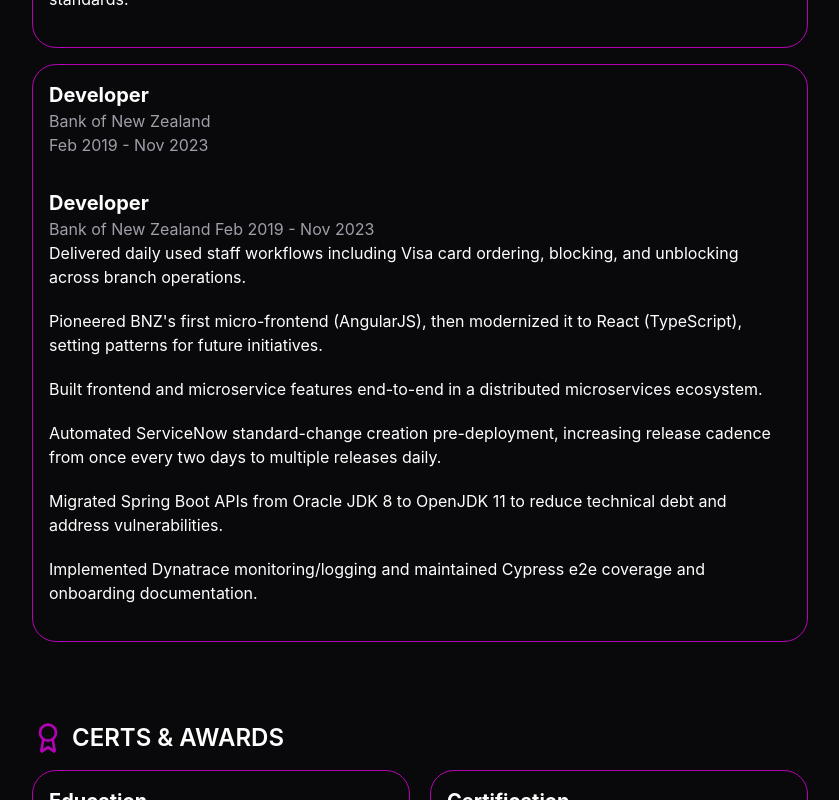
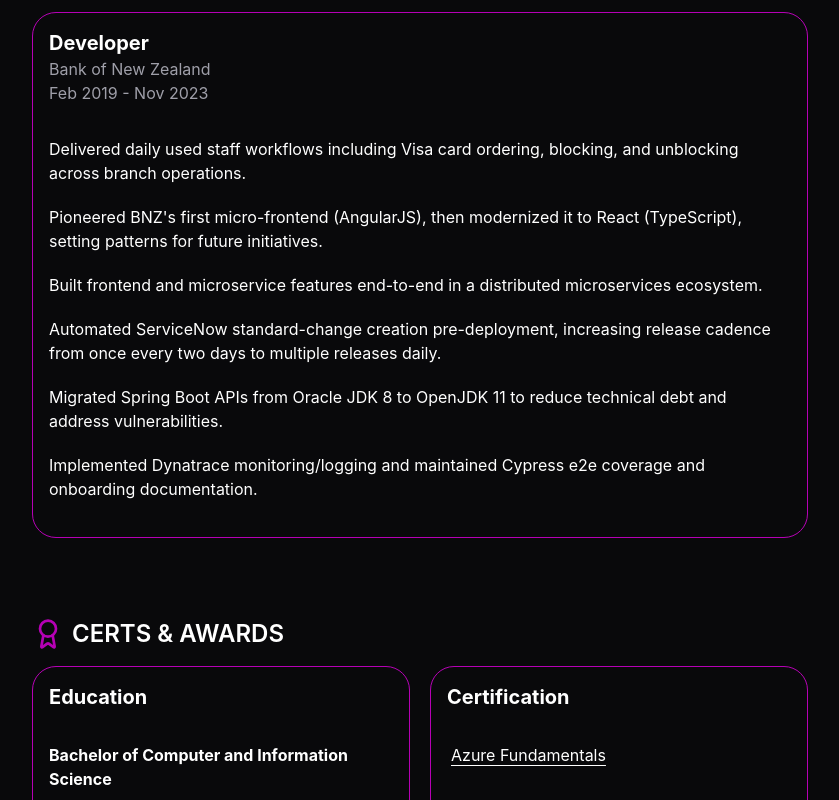
Before and after one commit to fhb4061/tane-site, a React (Vite) app: page / in a window 1280 px wide. Shown: the part 1300-2100 px from the top of the page, without its empty margins (440-1279 px from the left). Built offline with nearby package versions, Linux system fonts and the light colour scheme.

Commit message:
remove more AI slob

```diff
--- a/src/components/DetailList.tsx
+++ /dev/null
@@ -1,21 +0,0 @@
-type DetailListItem = {
-  term: string;
-  description: string;
-};
-
-type DetailListProps = {
-  items: DetailListItem[];
-};
-
-export function DetailList({ items }: DetailListProps) {
-  return (
-    <dl className="grid gap-1">
-      {items.map((item) => (
-        <div key={item.term}>
-          <dt className="font-bold">{item.term}</dt>
-          <dd className="text-faded-fg">{item.description}</dd>
-        </div>
-      ))}
-    </dl>
-  );
-}
--- a/src/components/Heading.tsx
+++ b/src/components/Heading.tsx
@@ -1,12 +1,10 @@
 import type { PropsWithChildren } from "react";
 
 type HeadingProps = {
-    level?: 1 | 2 | 3;
-    size?: "page" | "section" | "card";
+    level?: 1 | 2;
 } & PropsWithChildren;
 
-export function Heading({ children, level = 1, size }: HeadingProps) {
-    const resolvedSize = size ?? (level === 1 ? "page" : level === 2 ? "section" : "card");
+export function Heading({ children, level = 1 }: HeadingProps) {
 
     if (level === 1) {
         return (
@@ -16,17 +14,9 @@
         )
     }
 
-    if (level === 2) {
-        return (
-            <h2 className="text-xl lg:text-2xl font-semibold">
-                {children}
-            </h2>
-        )
-    }
-
     return (
-        <h3 className={resolvedSize === "card" ? "text-lg lg:text-xl font-bold" : "text-lg lg:text-xl font-bold"}>
+        <h2 className="text-xl lg:text-2xl font-semibold">
             {children}
-        </h3>
+        </h2>
     )
 }
--- a/src/components/Timeline.tsx
+++ /dev/null
@@ -1,29 +0,0 @@
-type TimelineItem = {
-  title: string;
-  subtitle: string;
-  details: string[];
-};
-
-type TimelineProps = {
-  items: TimelineItem[];
-};
-
-export function Timeline({ items }: TimelineProps) {
-  return (
-    <div className="grid gap-5">
-      {items.map((item) => (
-        <section key={item.title}>
-          <h3 className="text-lg lg:text-xl font-bold">{item.title}</h3>
-          <div className="text-faded-fg">
-            <p>{item.subtitle}</p>
-          </div>
-          <ul className="grid gap-5">
-            {item.details.map((detail) => (
-              <li key={detail}>{detail}</li>
-            ))}
-          </ul>
-        </section>
-      ))}
-    </div>
-  );
-}
--- a/src/features/Experiences.tsx
+++ b/src/features/Experiences.tsx
@@ -3,7 +3,6 @@
 import { Card, CardContent, CardDescription, CardHeader, CardTitle } from "../components/Card";
 import { Heading } from "../components/Heading";
 import { SectionIcon } from "../components/Icon";
-import { Timeline } from "../components/Timeline";
 
 type ExperienceItem = {
     role: string;
@@ -63,7 +62,11 @@
                     </CardHeader>
 
                     <CardContent>
-                        <Timeline items={[{ title: exp.role, subtitle: `${exp.company}\n${exp.period}`, details: exp.bullets }]} />
+                        <ul className="grid gap-5">
+                            {exp.bullets.map((detail) => (
+                                <li key={detail}>{detail}</li>
+                            ))}
+                        </ul>
                     </CardContent>
                 </Card>
             ))}
--- a/src/features/Skills.tsx
+++ b/src/features/Skills.tsx
@@ -3,7 +3,6 @@
 import { Card, CardContent } from "../components/Card";
 import { Heading } from "../components/Heading";
 import { SectionIcon } from "../components/Icon";
-import { DetailList } from "../components/DetailList";
 
 type Skills = {
     category: string;
@@ -41,7 +40,14 @@
             <Card>
                 <CardContent>
                     <div className="space-y-2 lg:space-y-5">
-                        <DetailList items={skills.map((value) => ({ term: value.category, description: value.skills.join(", ") }))} />
+                        <dl className="grid gap-1">
+                            {skills.map((item) => (
+                                <div key={item.category}>
+                                    <dt className="font-bold">{item.category}</dt>
+                                    <dd className="text-faded-fg">{item.skills.join(", ")}</dd>
+                                </div>
+                            ))}
+                        </dl>
                     </div>
                 </CardContent>
             </Card>
```
Also changed, not shown: 2 other files (tests, documents, lock files or other folders).
